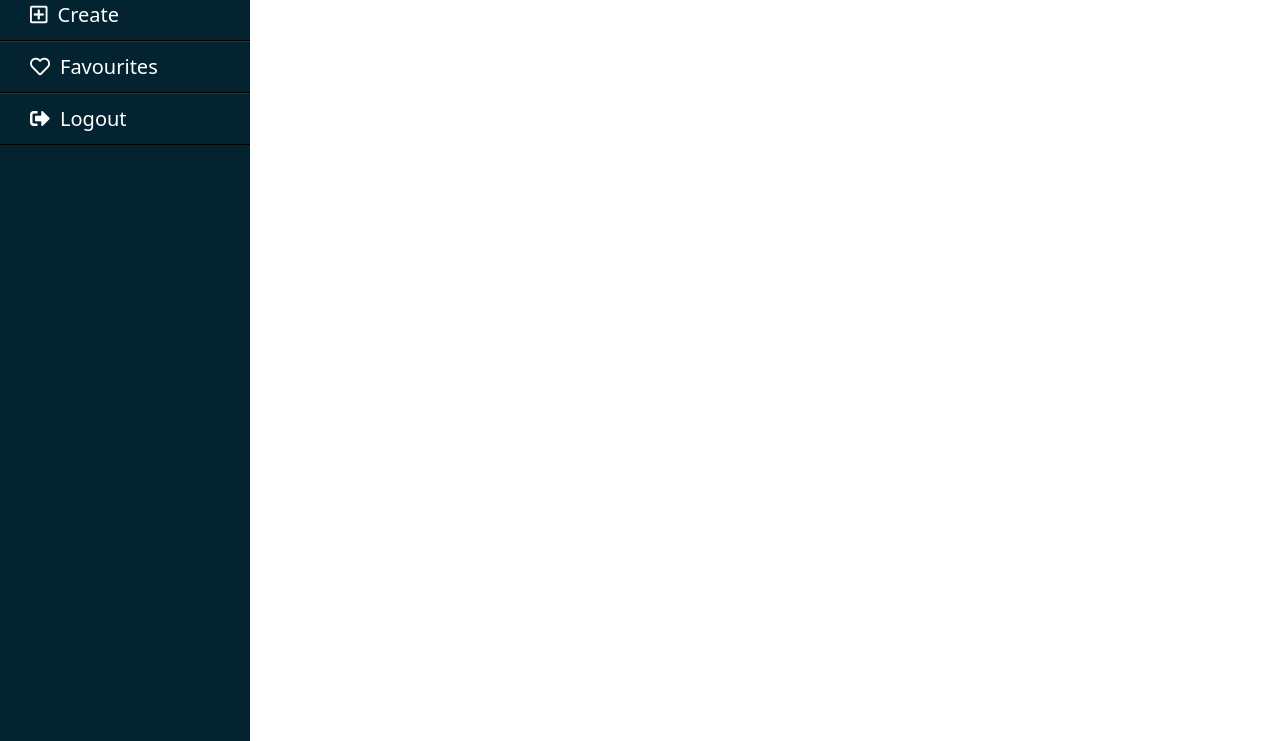
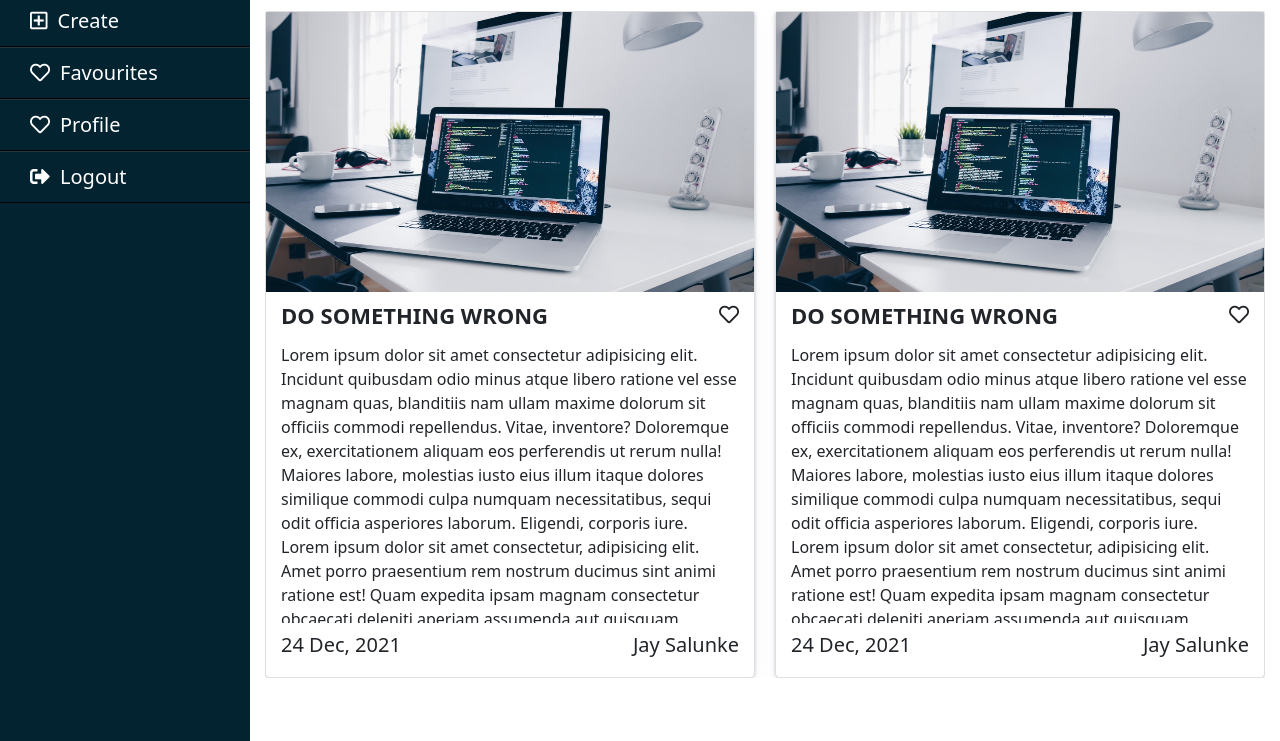
Before and after one commit to jay-salunke/Blogger-app, a plain HTML site: page home.html in a window 1280 px wide. Shown: the part 59-800 px from the top of the page. Drawn offline with nearby package versions, Linux system fonts and the light colour scheme.

Commit message:
:lipstick: Build static  blogs

```diff
--- a/home.html
+++ b/home.html
@@ -9,7 +9,7 @@
     <link rel="stylesheet" href="https://cdnjs.cloudflare.com/ajax/libs/font-awesome/5.15.1/css/all.min.css">
     <meta name="viewport" content="width=device-width, initial-scale=1.0">
     <link rel="stylesheet" href="styles/home.css">
-    <title>Document</title>
+    <title>Blogger | Home</title>
 </head>
 
 <body>
@@ -18,7 +18,7 @@
             <h1></h1>
             <h4>Create Page</h4>
             <i class="fas fa-bars"></i>
-            <input type="text" placeholder="Search..." name="" id="">
+            <input type="search" placeholder="Search..." name="" id="">
         </div>
     </nav>
     <div class="sidebar">
@@ -28,14 +28,73 @@
         <ul>
             <li><a href="#"><i class="far fa-plus-square"></i></i>Create</a></li>
             <li><a href="#"><i class="far fa-heart"></i>Favourites</a></li>
-            <!-- <li><a href="#"><i class="far fa-edit"></i></i>Edit</a></li>
-            <li><a href="#"><i class="fas fa-trash-alt"></i></i>Delete</a></li> -->
+            <li><a href="#"><i class="far fa-heart"></i>Profile</a></li>
             <li><a href="#"><i class="fas fa-sign-out-alt"></i>Logout</a></li>
         </ul>
     </div>
     <div class="main">
-
-    </div>
+        <div class="card-container">
+            <div class="card">
+                <div class="image">
+                    <img src="/images/sample.jpg" alt="computer">
+                </div>
+                <div class="content">
+                    <div class="title">
+                        <h4>Do something wrong</h4>
+                        <i class="far fa-heart"></i>
+                    </div>
+                    <p>
+                        Lorem ipsum dolor sit amet consectetur adipisicing elit. Incidunt quibusdam odio minus atque
+                        libero ratione vel esse magnam quas, blanditiis nam ullam maxime dolorum sit officiis commodi
+                        repellendus. Vitae, inventore?
+                        Doloremque ex, exercitationem aliquam eos perferendis ut rerum nulla! Maiores labore, molestias
+                        iusto eius illum itaque dolores similique commodi culpa numquam necessitatibus, sequi odit
+                        officia asperiores laborum. Eligendi, corporis iure. Lorem ipsum dolor sit amet consectetur,
+                        adipisicing elit. Amet porro praesentium rem nostrum ducimus sint animi ratione est! Quam
+                        expedita ipsam magnam consectetur obcaecati deleniti aperiam assumenda aut quisquam quidem.
+                    </p>
+                    <div class="details">
+                        <h5>24 Dec, 2021</h5>
+                        <h5>Jay Salunke</h5>
+                    </div>
+                </div>
+            </div>
+            <div class="card">
+                <div class="image">
+                    <img src="/images/sample.jpg" alt="computer">
+                </div>
+                <div class="content">
+                    <div class="title">
+                        <h4>Do something wrong</h4>
+                        <i class="far fa-heart"></i>
+                    </div>
+                    <p>
+                        Lorem ipsum dolor sit amet consectetur adipisicing elit. Incidunt quibusdam odio minus atque
+                        libero ratione vel esse magnam quas, blanditiis nam ullam maxime dolorum sit officiis commodi
+                        repellendus. Vitae, inventore?
+                        Doloremque ex, exercitationem aliquam eos perferendis ut rerum nulla! Maiores labore, molestias
+                        iusto eius illum itaque dolores similique commodi culpa numquam necessitatibus, sequi odit
+                        officia asperiores laborum. Eligendi, corporis iure. Lorem ipsum dolor sit amet consectetur,
+                        adipisicing elit. Amet porro praesentium rem nostrum ducimus sint animi ratione est! Quam
+                        expedita ipsam magnam consectetur obcaecati deleniti aperiam assumenda aut quisquam quidem.
+                        Doloremque ex, exercitationem aliquam eos perferendis ut rerum nulla! Maiores labore, molestias
+                        iusto eius illum itaque dolores similique commodi culpa numquam necessitatibus, sequi odit
+                        officia asperiores laborum. Eligendi, corporis iure. Lorem ipsum dolor sit amet consectetur,
+                        adipisicing elit. Amet porro praesentium rem nostrum ducimus sint animi ratione est! Quam
+                        expedita ipsam magnam consectetur obcaecati deleniti aperiam assumenda aut quisquam quidem.
+                        Doloremque ex, exercitationem aliquam eos perferendis ut rerum nulla! Maiores labore, molestias
+                        iusto eius illum itaque dolores similique commodi culpa numquam necessitatibus, sequi odit
+                        officia asperiores laborum. Eligendi, corporis iure. Lorem ipsum dolor sit amet consectetur,
+                        adipisicing elit. Amet porro praesentium rem nostrum ducimus sint animi ratione est! Quam
+                        expedita ipsam magnam consectetur obcaecati deleniti aperiam assumenda aut quisquam quidem.
+                    </p>
+                    <div class="details">
+                        <h5>24 Dec, 2021</h5>
+                        <h5>Jay Salunke</h5>
+                    </div>
+                </div>
+            </div>
+        </div>
 </body>
 
 </html>
--- a/styles/home.css
+++ b/styles/home.css
@@ -1,75 +1,69 @@
-*{
-  margin: 0!important;
-  padding: 0!important;
+* {
+  margin: 0 !important;
+  padding: 0 !important;
   box-sizing: border-box;
 }
 
-ul{
-
+ul {
   list-style-type: none;
   color: #fff;
-
-
 }
 
-.sidebar a{
+.sidebar a {
   text-decoration: none;
   color: white;
 }
 
-.sidebar{
+.sidebar {
   position: fixed;
   top: 0;
   left: 0;
   background-color: #042331;
   height: 100%;
   width: 250px;
-
-
-}
-.sidebar i{
-    color: #fff;
-    margin-right: 10px!important;
-}
-.sidebar .header h5{
-    font-size: 22px;
-    color:#fff;
-    padding-left: 30px!important;
-    line-height: 48px;
-    background-color: #063146;
-
-
 }
 
-.sidebar ul a{
+.sidebar i {
+  color: #fff;
+  margin-right: 10px !important;
+}
+
+.sidebar .header h5 {
+  font-size: 22px;
+  color: #fff;
+  padding-left: 30px !important;
+  line-height: 54px;
+  background-color: #063146;
+}
+
+.sidebar ul a {
   display: block;
   line-height: 50px;
   height: 100%;
   font-size: 20px;
-    border-top: 1px solid rgba(255,255,255,.1);
+  border-top: 1px solid rgba(255, 255, 255, 0.1);
   border-bottom: 1px solid black;
-    padding-left: 30px!important;
+  padding-left: 30px !important;
   transition: 0.4s;
 }
 
-.sidebar ul li a:hover{
-    padding-left: 50px!important;
+.sidebar ul li a:hover {
+  padding-left: 50px !important;
 }
 
-nav{
+nav {
   background-color: #042331;
-    color:#fff;
-    height: 50px;
+  color: #fff;
+  height: 55px;
   width: 100%;
-    padding: 0 20px!important;
+  padding: 0 20px !important;
 }
 
-nav .content{
+nav .content {
   display: flex;
   justify-content: space-between;
   align-items: center;
-    padding-top: 10px!important;
-
+  padding-top: 10px !important;
 }
 
 nav .content i {
@@ -81,13 +75,75 @@ nav .content{
   outline: none;
   width: 20%;
   border-radius: 3px;
-     padding:0 10 0 10;
-     height: 30px;
+  padding: 10px 5px;
+  height: 35px;
 }
 
- .main{
+.main {
+  position: absolute;
+  top: 55px;
+  right: 0;
+  height: calc(100% - 55px);
+  width: calc(100% - 250px);
+  padding: 15px !important;
+}
 
+.main .card-container {
+  width: auto;
+  display: grid;
+  grid-template-columns: repeat(2, 1fr) !important;
+  gap: 20px;
+  overflow-y: auto;
+  background-color: var(--white-color);
+}
+
+.card-container .card {
+  display: flex;
+  border-radius: 5px;
+  box-shadow: rgba(67, 71, 85, 0.27) 0px 0px 0.25em,
+    rgba(90, 125, 188, 0.05) 0px 0.25em 1em;
+  margin: 5px 5px;
+  line-height: 1.5;
+  font-size: 0.9em;
+}
+
+.card .content {
+  padding: 10px 15px !important;
+}
+
+.card .image img {
+  height: 280px;
   width: 100%;
-     height: calc(100vh - 50px);
+}
 
+.card .content .title,
+.card-container .card .content .details {
+  display: flex;
+  justify-content: space-between;
+  align-items: center;
 }
+
+.card .content .title {
+  margin-bottom: 15px !important;
+}
+
+.card .content .title h4 {
+  font-size: 22px;
+  font-weight: bold;
+  text-transform: uppercase;
+}
+
+.card .content .title i {
+  font-size: 20px;
+}
+
+.card .content p {
+  min-height: 280px;
+  max-height: 280px;
+  font-size: 16px;
+  overflow-y: auto;
+}
+
+.card .content .details {
+  padding: 10px 0 !important;
+}
```
Also changed, not shown: images/sample.jpg (added). Lines whose indentation alone changed are shown as unchanged.
